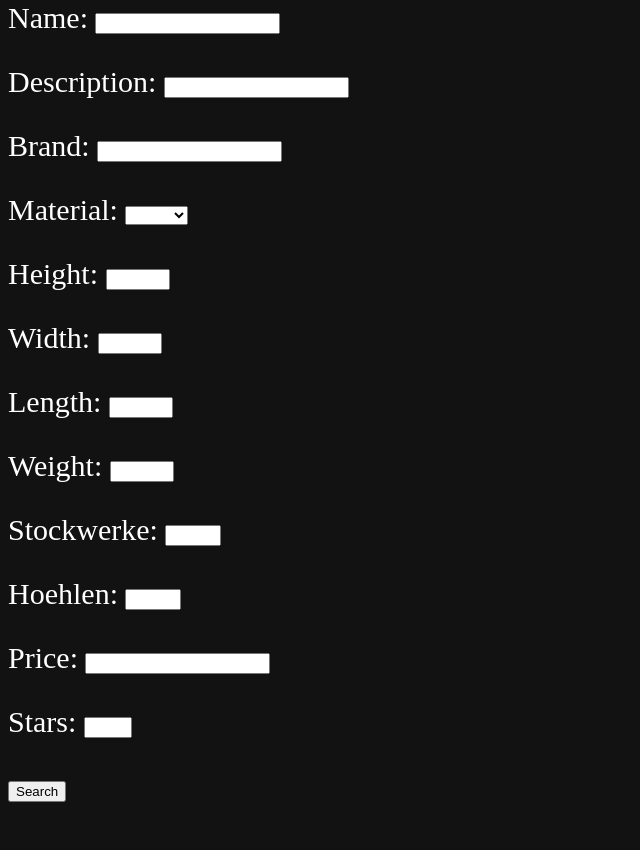
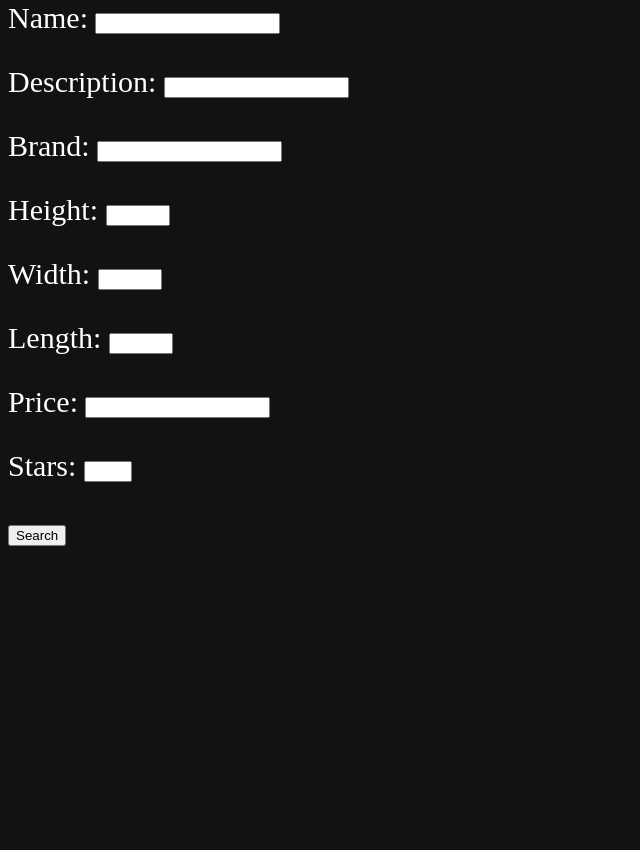
Before and after one commit to dieter4902/WebPyShop, a Django app: page /products/search/ in a window 1280 px wide. Shown: the part 296-1146 px from the top of the page, without its empty margins (0-640 px from the left). After the commit the page ends 842 px from the top, so only its background shows below. Run offline with Django 3.2, Linux system fonts and the light colour scheme; the visitor is signed in with stand-in values (Sample User, id 1); data that the repository does not hold is empty.

Commit message:
Fixed some issues

```diff
--- a/Product/forms.py
+++ b/Product/forms.py
@@ -5,8 +5,8 @@ from .models import Product, Vote, Comment
 class ProductForm(forms.ModelForm):
     class Meta:
         model = Product
-        fields = ['name', 'description', 'brand', 'color', 'material', 'height', 'width', 'length', 'stockwerke',
-                  'hoehlen', 'price', 'product_picture', 'product_file']
+        fields = ['name', 'description', 'brand', 'color', 'height', 'width', 'length',
+                  'price', 'product_picture']
 
 
 class CommentForm(forms.ModelForm):
@@ -26,20 +26,11 @@ class SearchForm(forms.ModelForm):
     height = forms.IntegerField(required=False, max_value=100, min_value=0)
     width = forms.IntegerField(required=False, max_value=500, min_value=0)
     length = forms.IntegerField(required=False, max_value=500, min_value=0)
-    weight = forms.IntegerField(required=False, max_value=500, min_value=0)
-    stockwerke = forms.IntegerField(required=False, max_value=20,min_value=0)
-    hoehlen = forms.IntegerField(required=False, max_value=20, min_value=0)
     price = forms.IntegerField(required=False,  min_value=0)
-    MATERIALS = [
-        ("", ""),
-        ("p", "Plüsch"),
-        ("s", "Samt")
-    ]
-    material = forms.ChoiceField(initial='', choices=MATERIALS, required=False, )
 
     class Meta:
         model = Product
-        fields = ['name', 'description', 'brand', 'material', 'height']
+        fields = ['name', 'description', 'brand', 'height']
 
 
 class SearchStarsForm(forms.ModelForm):
--- a/Product/models.py
+++ b/Product/models.py
@@ -7,7 +7,6 @@ from django.contrib.auth.models import User
 
 class Product(models.Model):
     product_picture = models.ImageField(upload_to='product_pictures/', blank=True, null=True)
-    product_file = models.FileField(upload_to='product_files/', blank=True, null=True)
     COLOR_PALETTE = [
         ("#FFFFFF", "White",),
         ("#000000", "Black",),
--- a/Product/templates/product-detail.html
+++ b/Product/templates/product-detail.html
@@ -32,7 +32,7 @@
             <td><img src="{{ that_one_product.product_picture.url }}" height="150" width="150"><br></td>
         </tr>
         <tr>
-            <td><a href="{{ that_one_product.product_file.url }}">Product PDF</a><br></td>
+            <td><a href="{% url 'pdf' that_one_product.id %}">Product PDF</a><br></td>
         </tr>
     </table>
 
--- a/Product/urls.py
+++ b/Product/urls.py
@@ -10,5 +10,5 @@ urlpatterns = [
     path('search/', views.product_search, name='product-search'),
     path('show/<int:pk>/comment/<str:up_or_down>/', views.comment_vote, name='comment-vote'),
     path('show/<int:pk>/commentdelete/', views.comment_delete, name='comment-delete'),
-    path('show/<int:pk>/pdf/', views.generate_PDF),
+    path('show/<int:pk>/pdf/', views.generate_PDF, name='pdf'),
 ]
```
Also changed, not shown: Product/migrations/0010_remove_product_hoehlen_remove_product_material_and_more.py (added).
